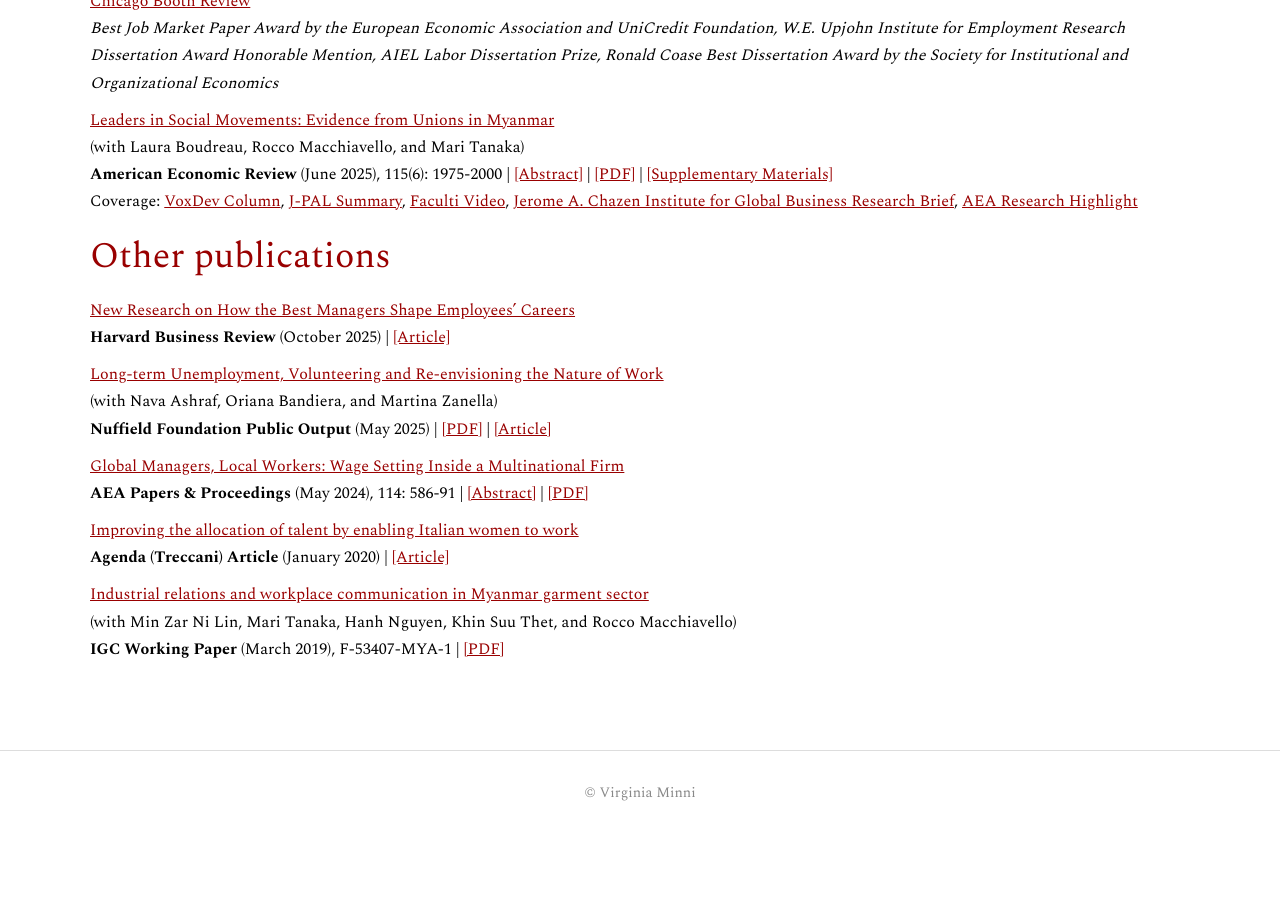
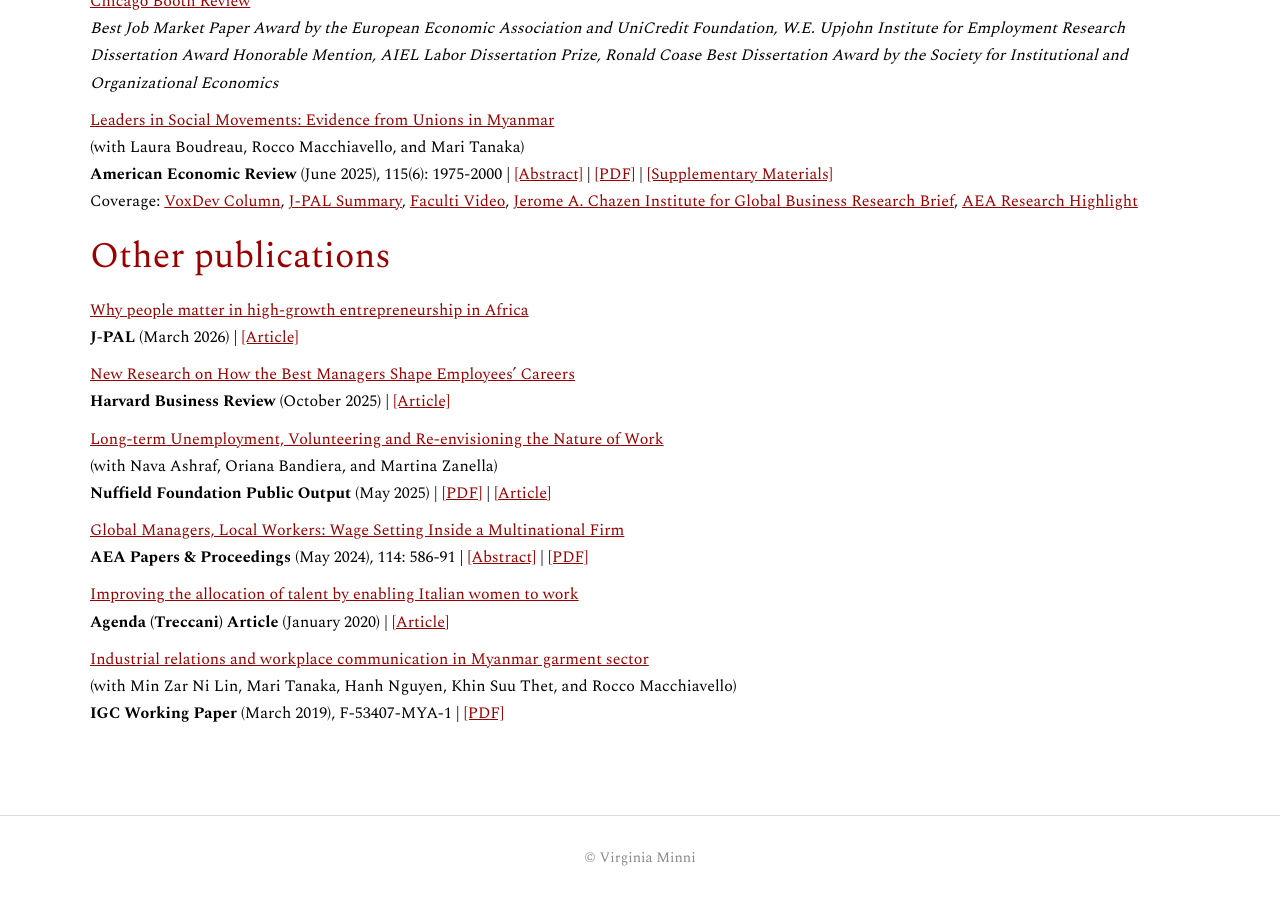
Before and after one commit to virginiaminni/virginiaminni.github.io, a Jekyll site: the page built from research.md, in a window 1280 px wide and 900 px high, scrolled down 945 px. Built offline with Jekyll 4.4.1, drawn with Linux system fonts in a browser that asks for light colours; before the commit the page ends 1781 px from its top, so only the background shows below that.

Commit message:
Update research.md

```diff
--- a/research.md
+++ b/research.md
@@ -65,6 +65,9 @@ Coverage:  <a href="https://voxdev.org/topic/institutions-political-economy/who-
 </div>
 
 ## Other publications
+<a href="https://www.povertyactionlab.org/blog/3-24-26/why-people-matter-high-growth-entrepreneurship-africa" target="_blank" rel="noopener noreferrer"> Why people matter in high-growth entrepreneurship in Africa </a> <br>
+**J-PAL** (March 2026) | <a href="https://www.povertyactionlab.org/blog/3-24-26/why-people-matter-high-growth-entrepreneurship-africa" target="_blank" rel="noopener noreferrer"> [Article]
+
 <a href="https://hbr.org/2025/10/new-research-on-how-the-best-managers-shape-employees-careers" target="_blank" rel="noopener noreferrer"> New Research on How the Best Managers Shape Employees’ Careers </a> <br>
 **Harvard Business Review** (October 2025) | <a href="https://hbr.org/2025/10/new-research-on-how-the-best-managers-shape-employees-careers" target="_blank" rel="noopener noreferrer"> [Article]
 
```
